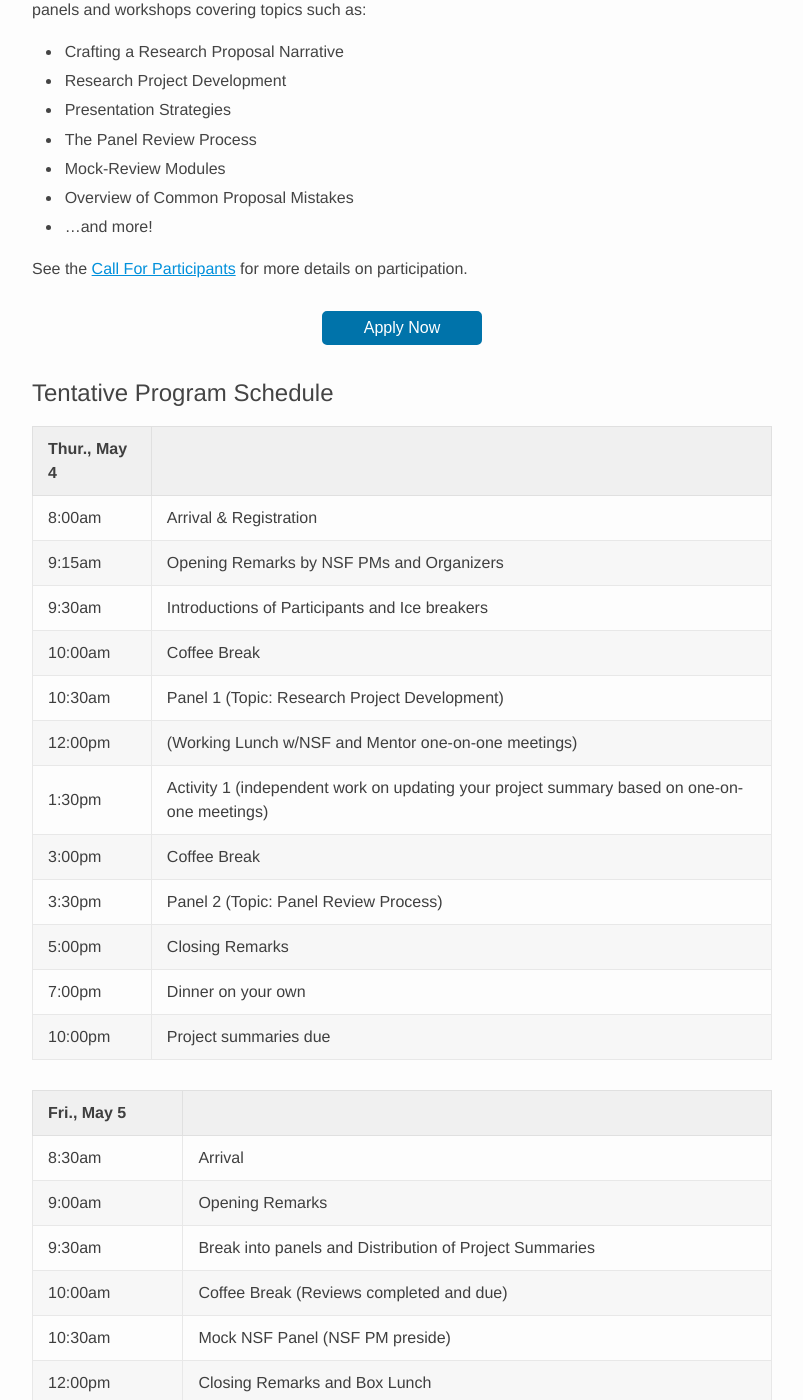
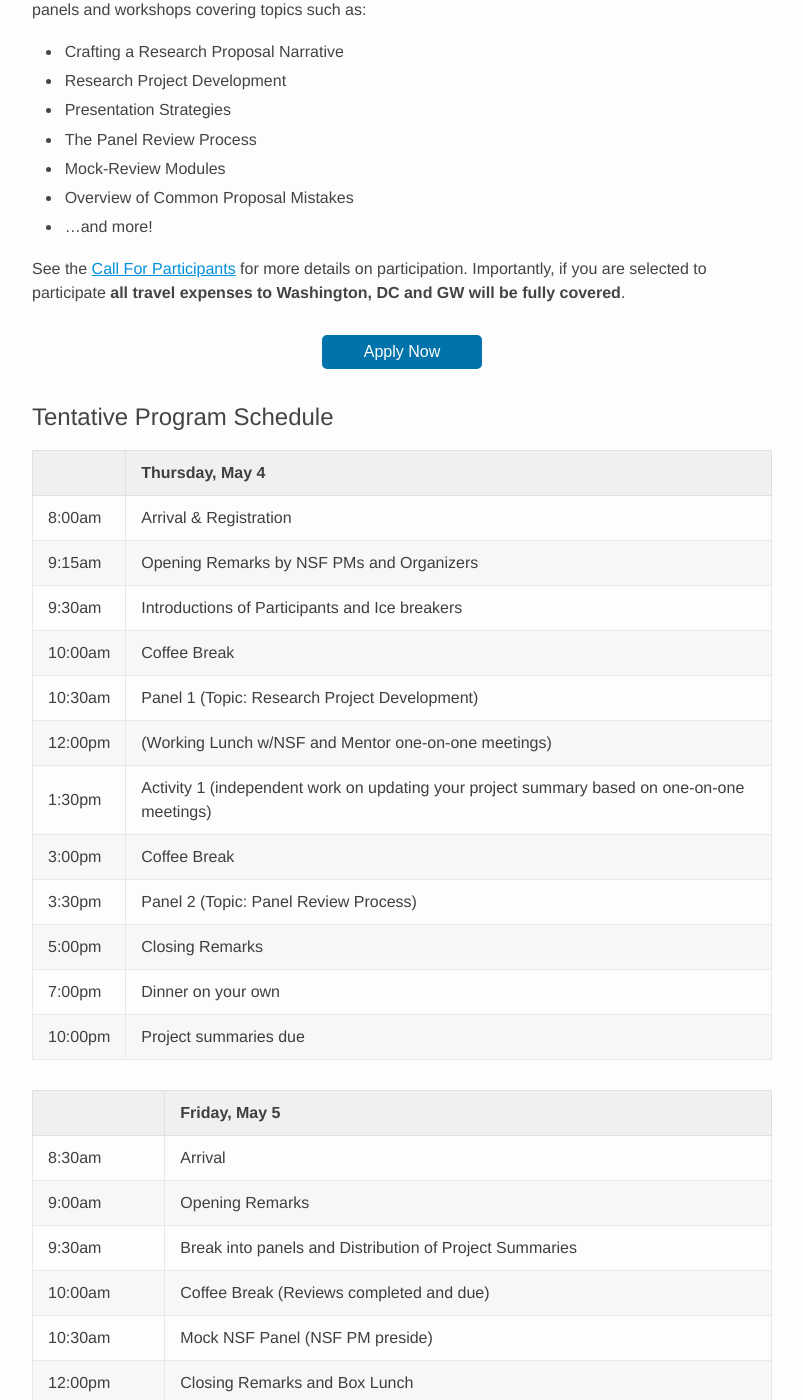
Before and after one commit to satc-aspiring-pi-workshop-2023/satc-aspiring-pi-workshop-2023.github.io, a Jekyll site: the page built from index.md, in a window 1280 px wide and 1400 px high, scrolled down 629 px. Shown: the whole window, without its empty margins (238-1041 px from the left). Built offline with Jekyll 4.4.1, drawn with Linux system fonts in a browser that asks for light colours; some web fonts are replaced.

Commit message:
updating some travel detals

```diff
--- a/index.md
+++ b/index.md
@@ -25,7 +25,7 @@ The purpose of this workshop is to provide individuals who have never received a
   * …and more!
 
 
-See the [Call For Participants](/cfp) for more details on participation.
+See the [Call For Participants](/cfp) for more details on participation. Importantly, if you are selected to participate **all travel expenses to Washington, DC and GW will be fully covered**.
 
 <div class="reg-link">
 <a href="">
@@ -38,31 +38,31 @@ See the [Call For Participants](/cfp) for more details on participation.
 ## Tentative Program Schedule
 
 
-| Thur., May 4                                                                 |                                                                                             |
-|---------------------------------------------------------------------------------|---------------------------------------------------------------------------------------------|
-| 8:00am                                                                          | Arrival & Registration                                                                      |
-| 9:15am                                                                          | Opening Remarks by NSF PMs and Organizers                                                   |
-| 9:30am                                                                          | Introductions of Participants and Ice breakers                                              |
-| 10:00am                                                                         | Coffee Break                                                                                |
-| 10:30am                                                                         | Panel 1 (Topic: Research Project Development)                                               |
-| 12:00pm                                                                         | (Working Lunch w/NSF and Mentor one-on-one meetings)                                        |
-| 1:30pm                                                                          | Activity 1 (independent work on updating your project summary based on one-on-one meetings) |
-| 3:00pm                                                                          | Coffee Break                                                                                |
-| 3:30pm                                                                          | Panel 2 (Topic: Panel Review Process)                                                       |
-| 5:00pm                                                                          | Closing Remarks                                                                             |
-| 7:00pm                                                                          | Dinner on your own                                                                          |
-| 10:00pm                                                                         | Project summaries due                                                                       |
+|         | Thursday, May 4                                                                                |
+|---------|---------------------------------------------------------------------------------------------|
+| 8:00am  | Arrival & Registration                                                                      |
+| 9:15am  | Opening Remarks by NSF PMs and Organizers                                                   |
+| 9:30am  | Introductions of Participants and Ice breakers                                              |
+| 10:00am | Coffee Break                                                                                |
+| 10:30am | Panel 1 (Topic: Research Project Development)                                               |
+| 12:00pm | (Working Lunch w/NSF and Mentor one-on-one meetings)                                        |
+| 1:30pm  | Activity 1 (independent work on updating your project summary based on one-on-one meetings) |
+| 3:00pm  | Coffee Break                                                                                |
+| 3:30pm  | Panel 2 (Topic: Panel Review Process)                                                       |
+| 5:00pm  | Closing Remarks                                                                             |
+| 7:00pm  | Dinner on your own                                                                          |
+| 10:00pm | Project summaries due                                                                       |
 
 
 
-| Fri., May 5 |                                                         |
-|---------------|---------------------------------------------------------|
-| 8:30am        | Arrival                                                 |
-| 9:00am        | Opening Remarks                                         |
-| 9:30am        | Break into panels and Distribution of Project Summaries |
-| 10:00am       | Coffee Break (Reviews completed and due)                |
-| 10:30am       | Mock NSF Panel (NSF PM preside)                         |
-| 12:00pm       | Closing Remarks and Box Lunch                           |
+|         | Friday, May 5                                           |
+|---------|---------------------------------------------------------|
+| 8:30am  | Arrival                                                 |
+| 9:00am  | Opening Remarks                                         |
+| 9:30am  | Break into panels and Distribution of Project Summaries |
+| 10:00am | Coffee Break (Reviews completed and due)                |
+| 10:30am | Mock NSF Panel (NSF PM preside)                         |
+| 12:00pm | Closing Remarks and Box Lunch                           |
 
 
 
```
Also changed, not shown: travel.md (+5 -12 lines).
